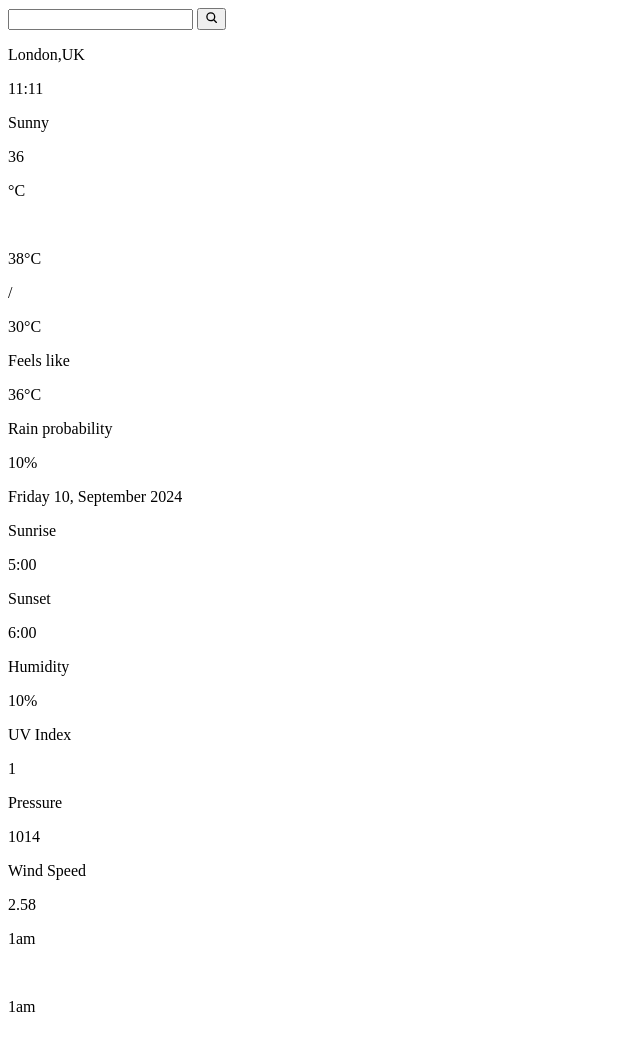
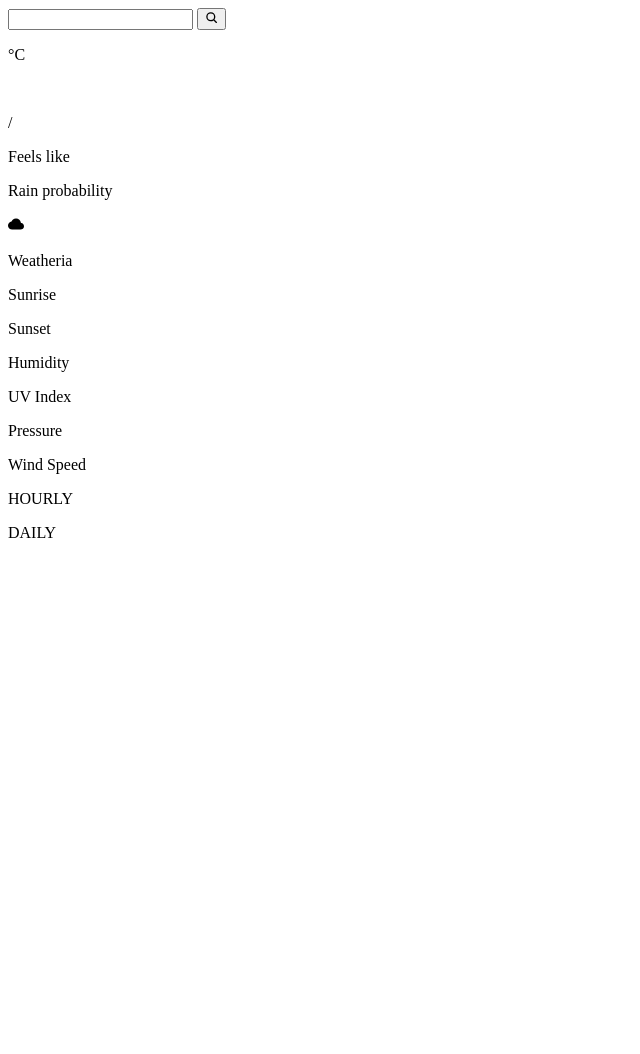
Before and after one commit to vaseemGit7/weather-app, a plain HTML site: page index.html in a window 1280 px wide. Shown: the whole page, without its empty margins (0-640 px from the left). After the commit the page ends 800 px from the top, so only its background shows below. Drawn offline with nearby package versions, Linux system fonts and the light colour scheme.

Commit message:
Update UI

```diff
--- a/index.html
+++ b/index.html
@@ -10,24 +10,27 @@
     <div class="app-container">
       <div class="weather-report-container">
         <div class="search-box">
-          <input type="text" id="searchInput" />
-          <button id="searchBtn"><ion-icon name="search"></ion-icon></button>
+          <div>
+            <input type="text" id="searchInput" />
+            <button id="searchBtn"><ion-icon name="search"></ion-icon></button>
+          </div>
+          <p class="error-message"></p>
+        </div>
+        <div class="location-time">
+          <p id="currentPlace"></p>
+          <p id="currentTime"></p>
         </div>
         <div class="weather-report">
-          <div class="location-time">
-            <p id="currentPlace">London,UK</p>
-            <p id="currentTime">11:11</p>
-          </div>
-          <p id="currentWeatherText">Sunny</p>
+          <p id="currentWeatherText"></p>
           <div class="temperature">
-            <p id="currentTemp">36</p>
+            <p id="currentTemp"></p>
             <p id="degree">°C</p>
             <img src="" alt="" id="currentWeatherIcon" />
           </div>
           <div class="temperatureMinMax">
-            <p id="currentTempMax">38°C</p>
+            <p id="currentTempMax"></p>
             /
-            <p id="currentTempMin">30°C</p>
+            <p id="currentTempMin"></p>
           </div>
         </div>
         <div class="weather-conditions">
@@ -35,80 +38,79 @@
             <div class="feelsLike-icon additional-icon"></div>
             <div class="info-details">
               <p class="info-title">Feels like</p>
-              <p class="info-value" id="currentFeelsLike">36°C</p>
+              <p class="info-value" id="currentFeelsLike"></p>
             </div>
           </div>
           <div class="primary-info">
             <div class="pop-icon additional-icon"></div>
             <div class="info-details">
               <p class="info-title">Rain probability</p>
-              <p class="info-value" id="currentRainProbability">10%</p>
+              <p class="info-value" id="currentRainProbability"></p>
             </div>
           </div>
         </div>
       </div>
       <div class="weather-additional-container">
+        <div class="topbar">
+          <p class="current-date" id="currentDate"></p>
+          <div class="logo">
+            <div class="logo-icon">
+              <ion-icon name="cloud"></ion-icon>
+            </div>
+            <p class="app-name">Weatheria</p>
+          </div>
+        </div>
         <div class="environmental-informations">
-          <p class="current-date" id="currentDate">Friday 10, September 2024</p>
           <div class="primary-info">
             <div class="sunrise-icon additional-icon"></div>
             <div class="info-details">
               <p class="info-title">Sunrise</p>
-              <p class="info-value" id="currentSunrise">5:00</p>
+              <p class="info-value" id="currentSunrise"></p>
             </div>
           </div>
           <div class="primary-info">
             <div class="sunset-icon additional-icon"></div>
             <div class="info-details">
               <p class="info-title">Sunset</p>
-              <p class="info-value" id="currentSunset">6:00</p>
+              <p class="info-value" id="currentSunset"></p>
             </div>
           </div>
           <div class="primary-info">
             <div class="humidity-icon additional-icon"></div>
             <div class="info-details">
               <p class="info-title">Humidity</p>
-              <p class="info-value" id="currentHumidity">10%</p>
+              <p class="info-value" id="currentHumidity"></p>
             </div>
           </div>
           <div class="primary-info">
             <div class="uv-icon additional-icon"></div>
             <div class="info-details">
               <p class="info-title">UV Index</p>
-              <p class="info-value" id="currentUVIndex">1</p>
+              <p class="info-value" id="currentUVIndex"></p>
             </div>
           </div>
           <div class="primary-info">
             <div class="pressure-icon additional-icon"></div>
             <div class="info-details">
               <p class="info-title">Pressure</p>
-              <p class="info-value" id="currentPressure">1014</p>
+              <p class="info-value" id="currentPressure"></p>
             </div>
           </div>
           <div class="primary-info">
             <div class="wind-icon additional-icon"></div>
             <div class="info-details">
               <p class="info-title">Wind Speed</p>
-              <p class="info-value" id="currentWindSpeed">2.58</p>
+              <p class="info-value" id="currentWindSpeed"></p>
             </div>
           </div>
         </div>
-        <div class="hourly-weather">
-          <div class="weather-info">
-            <p class="hour">1am</p>
-            <img src="" alt="" class="hour-weather-icon" />
-            <p class="hour-temperature"></p>
-          </div>
-        </div>
-        <div class="daily-weather">
-          <div class="weather-info">
-            <p class="day">1am</p>
-            <img src="" alt="" class="day-weather-icon" />
-            <p class="day-temperature"></p>
-          </div>
-        </div>
+        <p class="hourly-title">HOURLY</p>
+        <div class="hourly-weather"></div>
+        <p class="daily-title">DAILY</p>
+        <div class="daily-weather"></div>
       </div>
     </div>
+    <div class="app-footer"></div>
     <script
       type="module"
       src="https://unpkg.com/ionicons@7.1.0/dist/ionicons/ionicons.esm.js"
```
